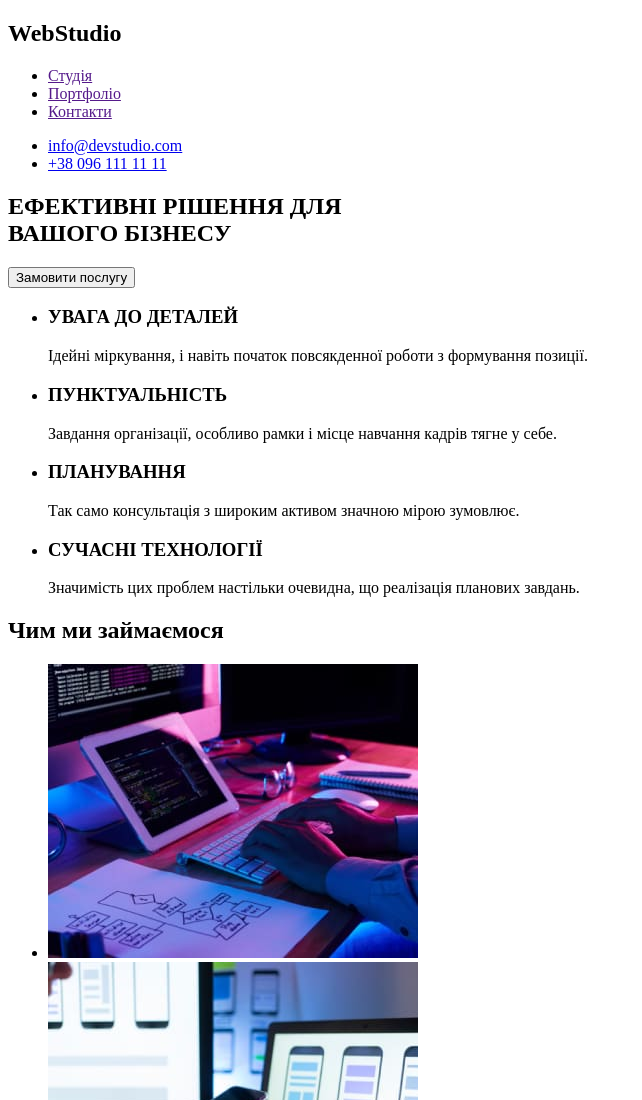
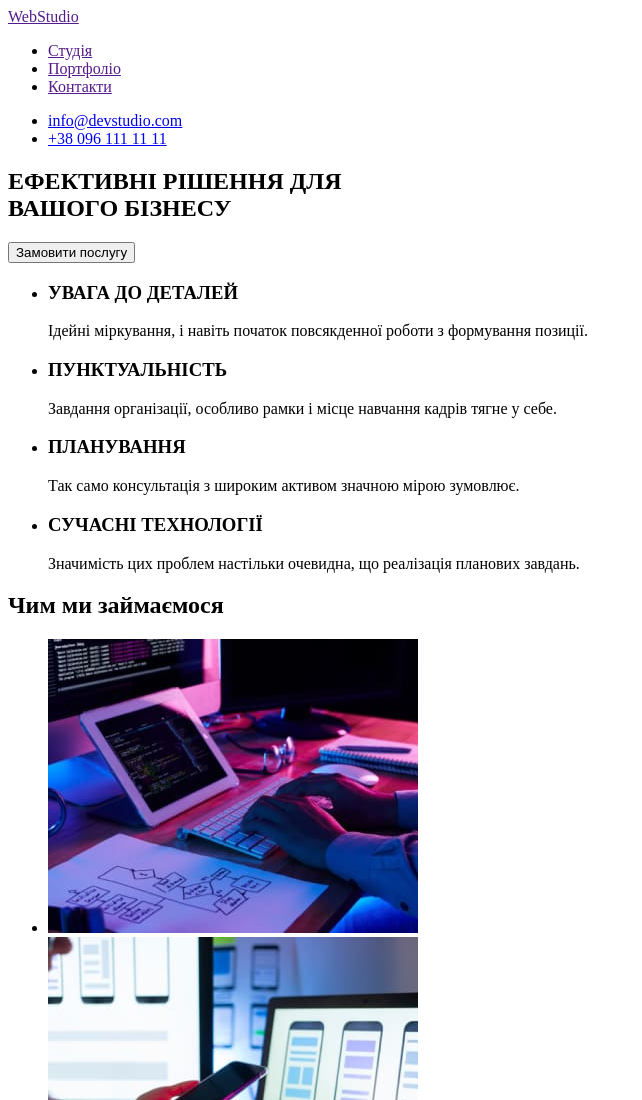
Before and after one commit to VladyslavMaksymenko01/goit-markup-hw-01, a plain HTML site: page index.html in a window 1280 px wide. Shown: the top 1100 px of the page, without its empty margins (0-642 px from the left). Drawn offline with Linux system fonts and the light colour scheme.

Commit message:
Logo Webstudio link

```diff
--- a/index.html
+++ b/index.html
@@ -11,7 +11,7 @@
     <header>
       <!-- Навигація -->
       <nav>
-        <h2>WebStudio</h2>
+        <a href="">WebStudio</a>
         <ul>
           <li><a href="">Студія</a></li>
           <li><a href="">Портфоліо</a></li>
```
